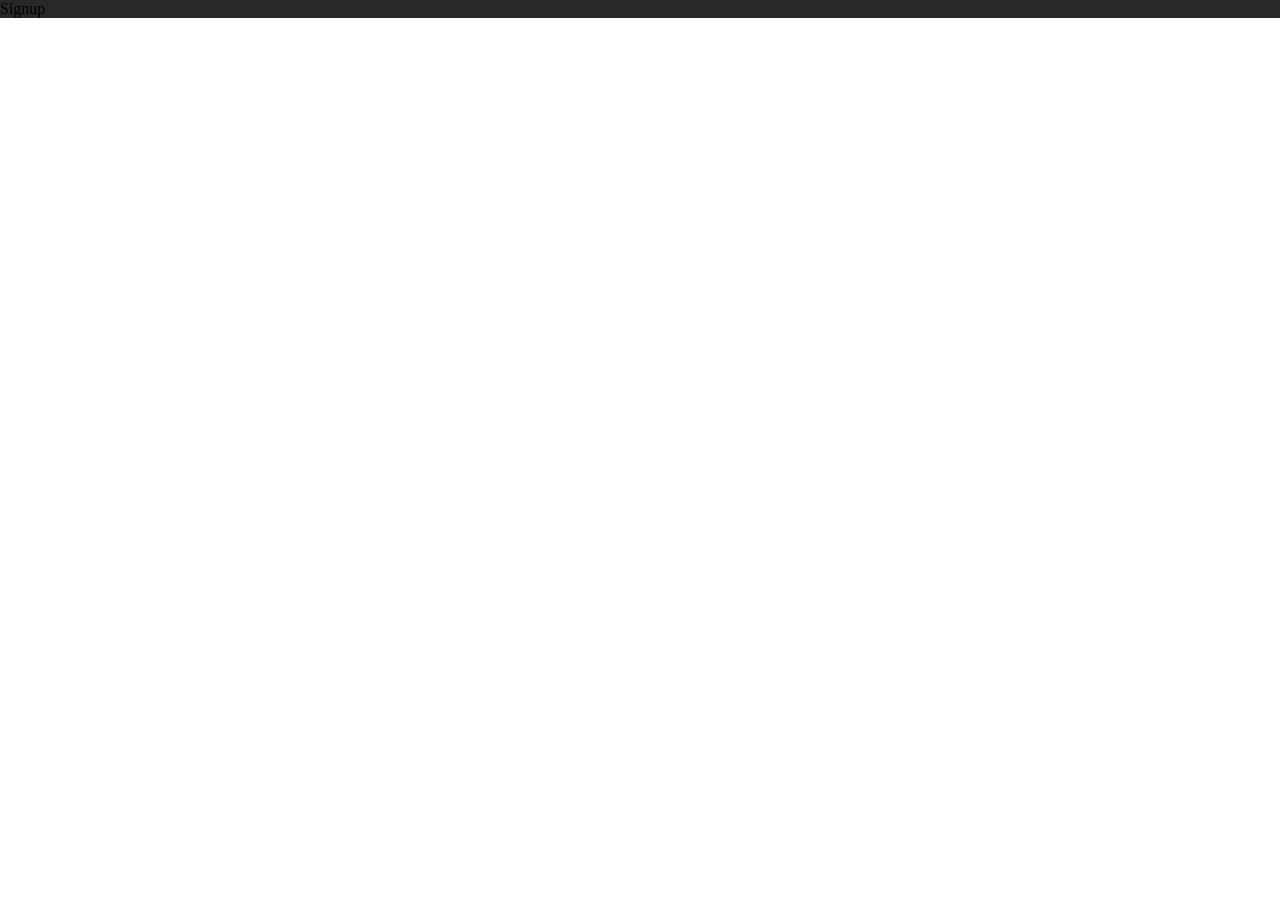
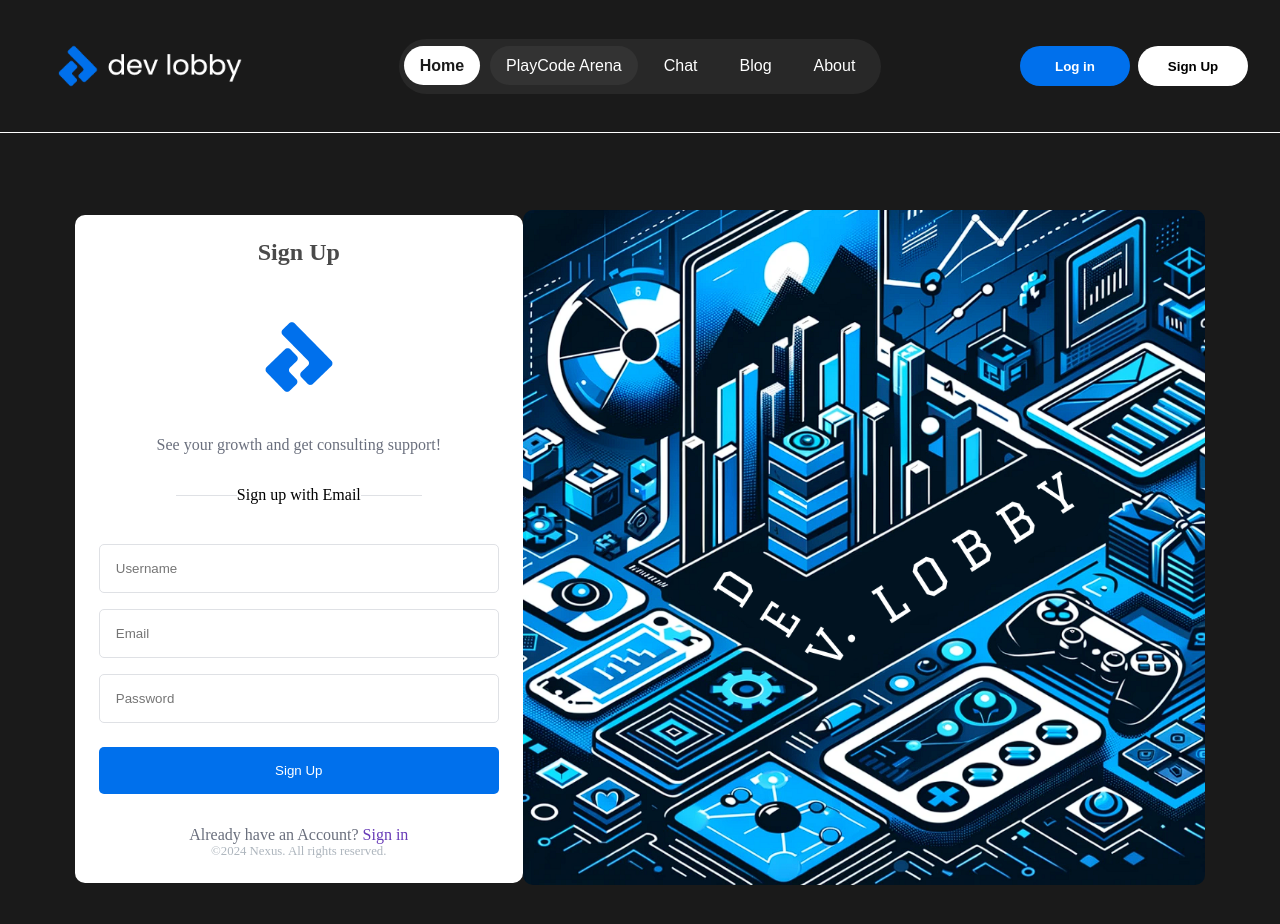
Before and after one commit to edberv1/DevLobby, a React (Create React App) app: page /signup in a window 1280 px wide. Shown: the top 924 px of the page. Before the commit the page ends 800 px from the top, so only its background shows below. Built offline with nearby package versions, Linux system fonts and the light colour scheme.

Commit message:
Signupi, i qon datat ne back, si fillim  ne console na del qe successfuly jon bo POST te dhenat ose na del mesazhi i errorit

```diff
--- a/src/components/molecules/Navbar/index.jsx
+++ b/src/components/molecules/Navbar/index.jsx
@@ -54,7 +54,7 @@ const Navbar = () => {
           </li>
           <div>
             <button className="butonat-nav login">
-              <Link to="/">Log in</Link>
+              <Link to="/login">Log in</Link>
             </button>
             <button className="butonat-nav signup" onClick={closeMenu}>
               <Link to="/signup">Sign Up</Link>
@@ -64,7 +64,7 @@ const Navbar = () => {
         {/* Buttons */}
         <div className="butonat-client">
           <button className="login">
-            <Link to="/">Log in</Link>
+            <Link to="/login">Log in</Link>
           </button>
           <button className="signup" onClick={closeMenu}>
             <Link to="/signup">Sign Up</Link>
--- /dev/null
+++ b/src/components/organisms/Signup/Signup.scss
@@ -0,0 +1,146 @@
+.signup-container {
+  display: flex;
+  justify-content: center;
+  align-items: center;
+  height: 100vh;
+  padding: 2vh;
+  background-color: #1a1a1a;
+
+  .signup-image-section img {
+    height: 100vh;
+    width: 100%;
+    max-width: 700px;
+    max-height: 675px;
+    border-radius: 10px;
+  }
+
+  .signup-form {
+    background: white;
+    padding: 1.5rem;
+    border-radius: 10px;
+    width: 100%;
+    max-width: 400px;
+    text-align: center;
+    img {
+      width: 150px;
+    }
+
+    h2 {
+      color: #4a4a4a;
+      margin-bottom: 1rem;
+    }
+
+    p {
+      color: #6a6f7d;
+      margin-bottom: 2rem;
+    }
+
+    .divider {
+      display: flex;
+      align-items: center;
+      margin: 2rem 0;
+
+      hr {
+        flex-grow: 1;
+        border: none;
+        border-top: 1px solid #dfe1e5;
+      }
+
+      &:before,
+      &:after {
+        content: "";
+        flex-grow: 1;
+      }
+
+      &:before {
+        margin-right: 1rem;
+      }
+
+      &:after {
+        margin-left: 1rem;
+      }
+    }
+
+    input {
+      width: 100%;
+      padding: 1rem;
+      margin: 0.5rem 0;
+      border: 1px solid #dfe1e5;
+      border-radius: 5px;
+      box-sizing: border-box;
+    }
+
+    .terms {
+      display: flex;
+      align-items: center;
+      margin: 1rem 0;
+
+      label {
+        margin-left: 0.5rem;
+      }
+    }
+
+    .signup-btn {
+      background-color: #0070ec;
+      color: white;
+      padding: 1rem 2rem;
+      border: none;
+      border-radius: 5px;
+      margin-top: 1rem;
+      cursor: pointer;
+      width: 100%;
+    }
+    .signup-btn:hover {
+      background-color: blue;
+      transition: 0.5s;
+    }
+
+    .signin-redirect {
+      margin-top: 2rem;
+      color: #6a6f7d;
+
+      a {
+        color: #673ab7;
+        text-decoration: none;
+      }
+    }
+
+    footer {
+      color: #adb5bd;
+      font-size: 0.8rem;
+    }
+  }
+
+  @media (max-width: 480px), (max-width: 1024px) {
+    flex-direction: column;
+    justify-content: flex-start;
+    height: 100vh; // Ensure container takes full height
+    width: 100vw; // Ensure container takes full width
+    padding: 0; // Optional: Adjust padding as needed for mobile
+    margin: 0;
+
+    .signup-image-section {
+      display: none;
+    }
+
+    .signup-form {
+      width: 100%; // Use 100% of viewport width
+      max-width: none; // Remove max-width restriction
+      margin: 0; // Remove any margin that might restrict the width
+      padding: 1rem 0; // Adjust padding to fit smaller screens
+      border-radius: 0; // Optional: Adjust border-radius for mobile style
+      height: 100%;
+      input {
+        width: 60%;
+        padding: 1rem;
+        margin: 0.5rem 0;
+        border: 1px solid #dfe1e5;
+        border-radius: 5px;
+        box-sizing: border-box;
+      }
+      .signup-btn {
+        width: 60%;
+      }
+    }
+  }
+}
--- a/src/components/organisms/Signup/index.jsx
+++ b/src/components/organisms/Signup/index.jsx
@@ -1,7 +1,83 @@
-import React from 'react'
+import React, { useState } from "react";
+import "./Signup.scss";
+import SignupImage from "../../../assets/images/Signup-image.png";
+import DevLobbyLogoIcon from "../../../assets/images/icon.png";
+import { AuthService } from "../../../services/AuthService";
+import Navbar from "../../molecules/Navbar";
 
-const Signup = () => {
-  return <div>Signup</div>
-}
+const SignUp = () => {
+  const [username, setUsername] = useState("");
+  const [email, setEmail] = useState("");
+  const [password, setPassword] = useState("");
 
-export default Signup
+  const handleSignup = async (e) => {
+    e.preventDefault();
+
+    const data = {
+      username,
+      email,
+      password,
+    };
+
+    try {
+      const response = await AuthService.signup(data);
+      console.log(response);
+      // tdhenat e userit dalin nconsole
+    } catch (error) {
+      console.error(error);
+      // me tregu errorin, (ska mujt me fetch n'server, passwordi shume weak etj...)
+    }
+  };
+  return (
+    <>
+      <Navbar />
+      <div className="signup-container">
+        <div className="signup-form">
+          <h2>Sign Up</h2>
+          <img src={DevLobbyLogoIcon} alt="DevLobby Logo" />
+          <p>See your growth and get consulting support!</p>
+          <div className="divider">
+            <hr />
+            Sign up with Email <hr />
+          </div>
+          <form onSubmit={handleSignup}>
+            <input
+              type="text"
+              placeholder="Username"
+              required
+              value={username}
+              onChange={(e) => setUsername(e.target.value)}
+            />
+            <input
+              type="email"
+              placeholder="Email"
+              required
+              value={email}
+              onChange={(e) => setEmail(e.target.value)}
+            />
+            <input
+              type="password"
+              placeholder="Password"
+              minLength="8"
+              required
+              value={password}
+              onChange={(e) => setPassword(e.target.value)}
+            />
+            <button type="submit" className="signup-btn">
+              Sign Up
+            </button>
+          </form>
+          <div className="signin-redirect">
+            Already have an Account? <a href="/login">Sign in</a>
+          </div>
+          <footer>©2024 Nexus. All rights reserved.</footer>
+        </div>
+        <div className="signup-image-section">
+          <img src={SignupImage} alt="DevLobby Signup" />
+        </div>
+      </div>
+    </>
+  );
+};
+
+export default SignUp;
```
Also changed, not shown: src/components/Pages/LayoutClient/index.jsx (+6 -6 lines), src/router.js (+0 -8 lines), src/assets/images/Signup-image.png (added).
